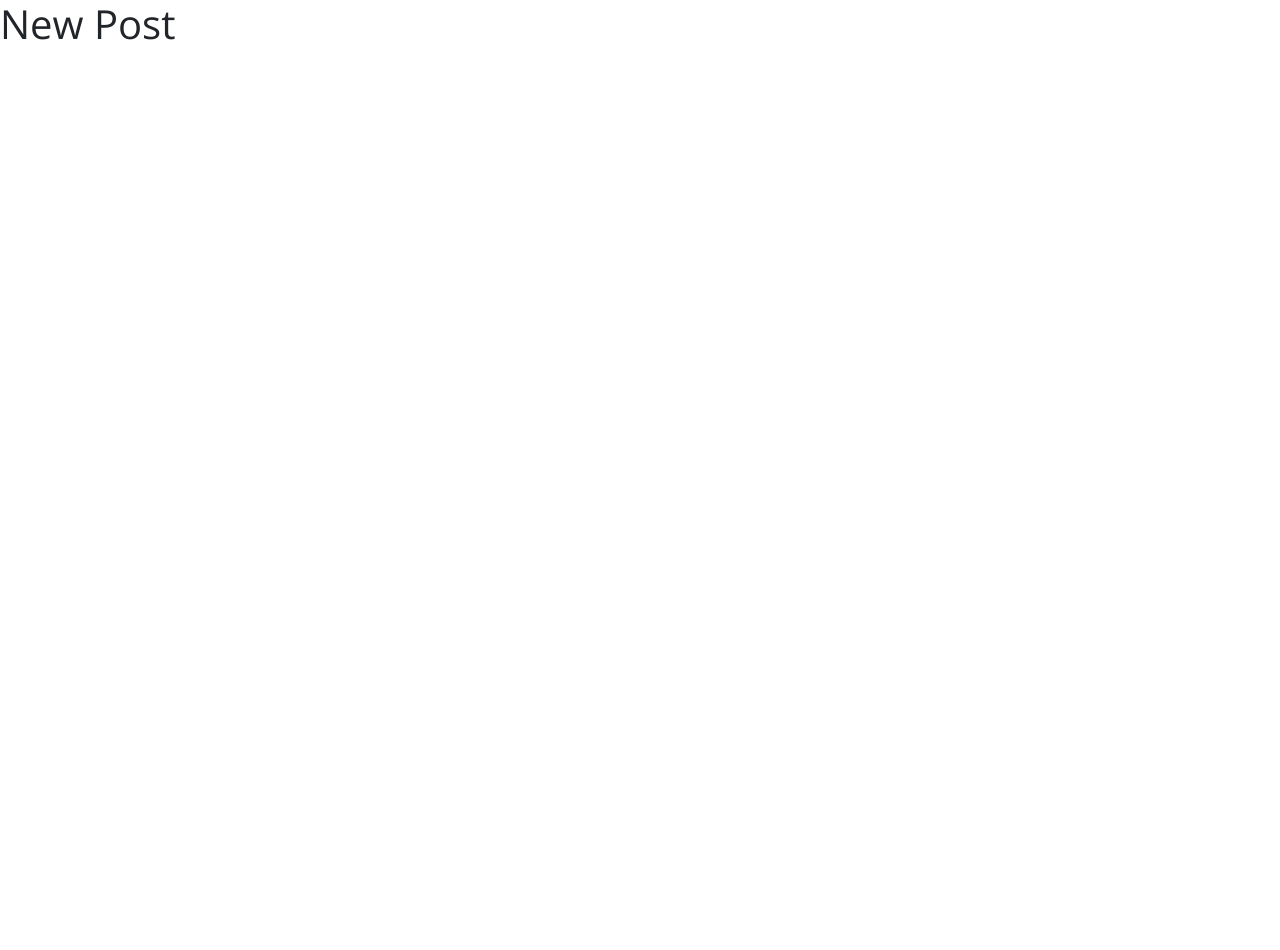
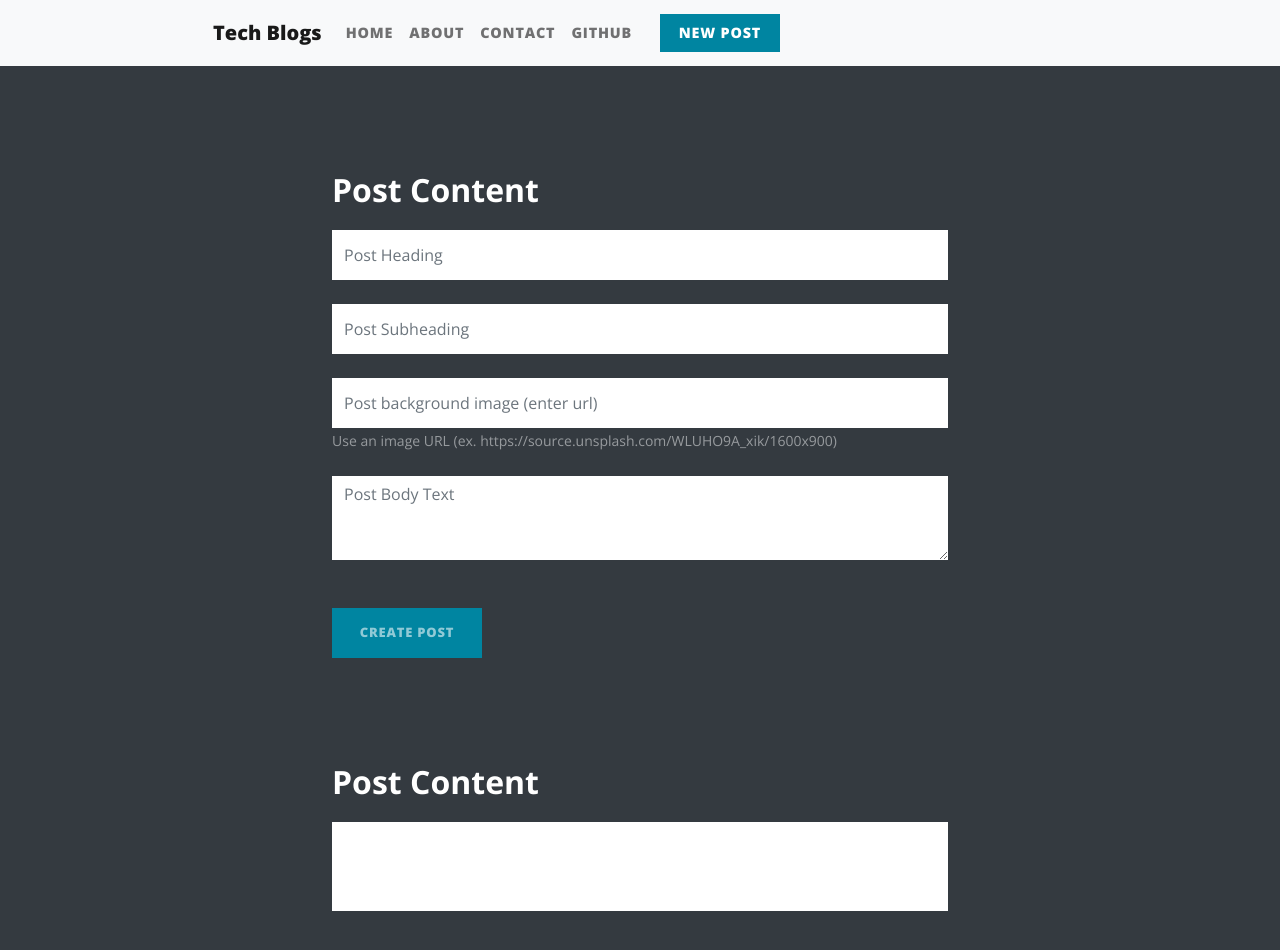
Before and after one commit to visshnnu-tejaa-98/mern-blog, a React (Create React App) app: page /newpost in a window 1280 px wide. Shown: the top 950 px of the page. Before the commit the page ends 800 px from the top, so only its background shows below. Built offline with nearby package versions, Linux system fonts and the light colour scheme.

Commit message:
newpost page completed

```diff
--- a/src/components/About/About.js
+++ b/src/components/About/About.js
@@ -6,17 +6,17 @@ const About = () => {
 		<div className='about'>
 			<Navbar />
 			<header>
-				<div class=' about-bannar'></div>
-				<div class='bannar-overlay d-flex align-items-center d-flex justify-content-center'>
-					<div class=' '>
-						<p class='bannar-heading bold'>About Me</p>
-						<p class='bannar-description container width'>
+				<div className=' about-bannar'></div>
+				<div className='bannar-overlay d-flex align-items-center d-flex justify-content-center'>
+					<div className=' '>
+						<p className='bannar-heading bold'>About Me</p>
+						<p className='bannar-description container width'>
 							Lorem ipsum, dolor sit amet consectetur adipisicing elit. Accusantium aspernatur
 							deserunt asperiores tempora reiciendis, officia sequi vel modi eveniet voluptates.
 						</p>
 					</div>
 				</div>
-				<div class='divider'></div>
+				<div className='divider'></div>
 			</header>
 			<Footer />
 		</div>
--- a/src/components/Home/Home.js
+++ b/src/components/Home/Home.js
@@ -11,8 +11,8 @@ const Home = () => {
 				<div className='bannar '></div>
 				<div className='bannar-overlay d-flex align-items-center d-flex justify-content-center'>
 					<div className=' '>
-						<p className='bannar-heading bold'>Clean Blog</p>
-						<p className='bannar-description'>Blog Theme by Start Bootstrap</p>
+						<p className='bannar-heading bold'>Tech Blogs</p>
+						<p className='bannar-description'>Where you get all News about Tech</p>
 					</div>
 				</div>
 			</header>
--- /dev/null
+++ b/src/components/NewPost/NewPost.css
@@ -0,0 +1,99 @@
+.newPost {
+	background-color: #343a40;
+}
+.form-bg {
+	background-color: #343a40;
+}
+.form-middle p {
+	color: white;
+	font-weight: bolder;
+	font-size: 2rem;
+	margin-top: 100px;
+}
+.form-middle div input {
+	border: none;
+	border-radius: 0;
+	-webkit-border-radius: 0;
+	-moz-border-radius: 0;
+	-ms-border-radius: 0;
+	-o-border-radius: 0;
+	height: 50px;
+}
+.form-middle div textarea {
+	border: none;
+	border-radius: 0;
+	-webkit-border-radius: 0;
+	-moz-border-radius: 0;
+	-ms-border-radius: 0;
+	-o-border-radius: 0;
+}
+.form-submit-btn {
+	margin-left: 0;
+	text-transform: uppercase;
+	width: 150px;
+	height: 50px;
+	color: rgba(255, 255, 255, 0.565);
+	font-size: 13px;
+}
+.form-container {
+	width: 50%;
+	margin: 0 25%;
+}
+
+.form-preview {
+	min-height: 50px;
+	border: none;
+	border-radius: 0;
+	-webkit-border-radius: 0;
+	-moz-border-radius: 0;
+	-ms-border-radius: 0;
+	-o-border-radius: 0;
+}
+.form-preview,
+.preview-text {
+	padding: 2%;
+	/* background-color: white; */
+	font-size: 5px;
+	color: black;
+}
+.form-middle .preview-text {
+	color: black;
+	background-color: white;
+	padding: 5%;
+	font-size: 1rem;
+	line-height: 1.5;
+	letter-spacing: 1px;
+}
+
+.singlePost-bannar {
+	background: url('https://raw.githubusercontent.com/StartBootstrap/sb-clean-blog-angular/develop/src/assets/img/post-bg.jpg');
+	width: 100vw;
+	height: 100vh;
+	background-position: center;
+	background-repeat: no-repeat;
+	background-size: cover;
+	position: absolute;
+}
+
+.singlePost-overlay {
+	width: 100vw;
+	height: 100vh;
+	background-color: rgba(0, 0, 0, 0.4);
+	position: relative;
+	color: white;
+	font-family: Open Sans, Helvetica Neue, Helvetica, Arial, sans-serif;
+}
+
+.icon a i {
+	color: white;
+}
+
+.icon:hover {
+	background-color: #17a2b8;
+}
+.postContent {
+	font-weight: 900;
+}
+#bg-ur {
+	opacity: 0.5;
+}
--- a/src/components/NewPost/NewPost.js
+++ b/src/components/NewPost/NewPost.js
@@ -1,7 +1,65 @@
+import Navbar from '../Navbar/Navbar';
+import './NewPost.css';
 const NewPost = () => {
 	return (
 		<div className='newPost'>
-			<h1>New Post</h1>
+			<Navbar />
+			<div class='container form-container pb-5'>
+				<div class=' form-middle'>
+					<p className='postContent'>Post Content</p>
+					<div class='form-group'>
+						<input
+							type='text'
+							class='form-control'
+							id='heading'
+							name='heading'
+							placeholder='Post Heading'
+						/>
+					</div>
+					<br />
+					<div class='form-group'>
+						<input
+							type='text'
+							class='form-control'
+							id='subheading'
+							name='subheading'
+							placeholder='Post Subheading'
+						/>
+						<br />
+					</div>
+					<div class='form-group'>
+						<input
+							type='url'
+							class='form-control'
+							id='bg-url'
+							placeholder='Post background image (enter url)'
+						/>
+						<small id='bg-ur' class='form-text text-light'>
+							Use an image URL (ex. https://source.unsplash.com/WLUHO9A_xik/1600x900)
+						</small>
+						<br />
+						<br />
+					</div>
+					<div class='form-group'>
+						<textarea
+							name='postdiscription'
+							id='postdiscription'
+							class='form-control'
+							rows='3'
+							placeholder='Post Body Text'
+						></textarea>
+					</div>
+					<br />
+					<br />
+					<button type='button' class='new-post form-submit-btn bold button'>
+						Create post
+					</button>
+					<p>Post Content</p>
+					<div className='form-control form-preview '>
+						<h3 className='preview-text' id='preview-text'></h3>
+					</div>
+				</div>
+			</div>
 		</div>
 	);
 };
```
Also changed, not shown: package.json (indentation only), 1 other file (tests, documents, lock files or other folders).
